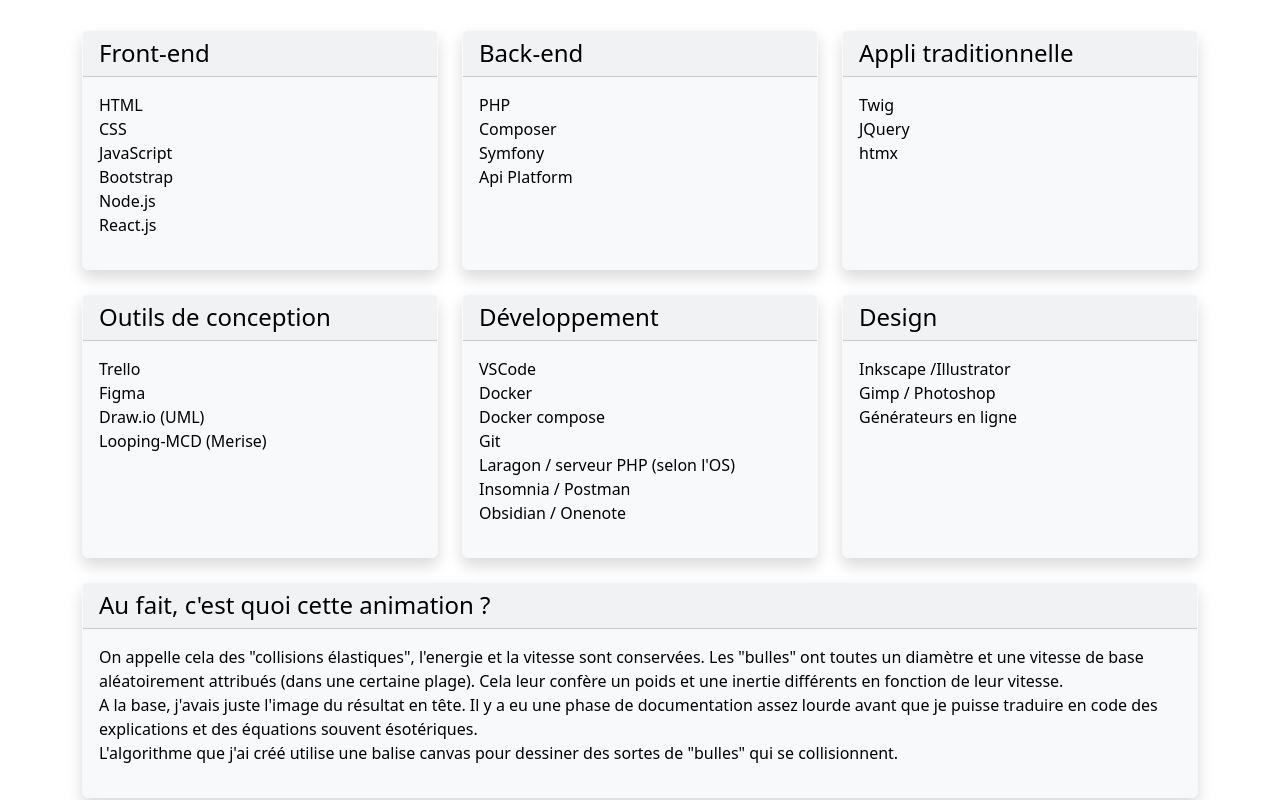
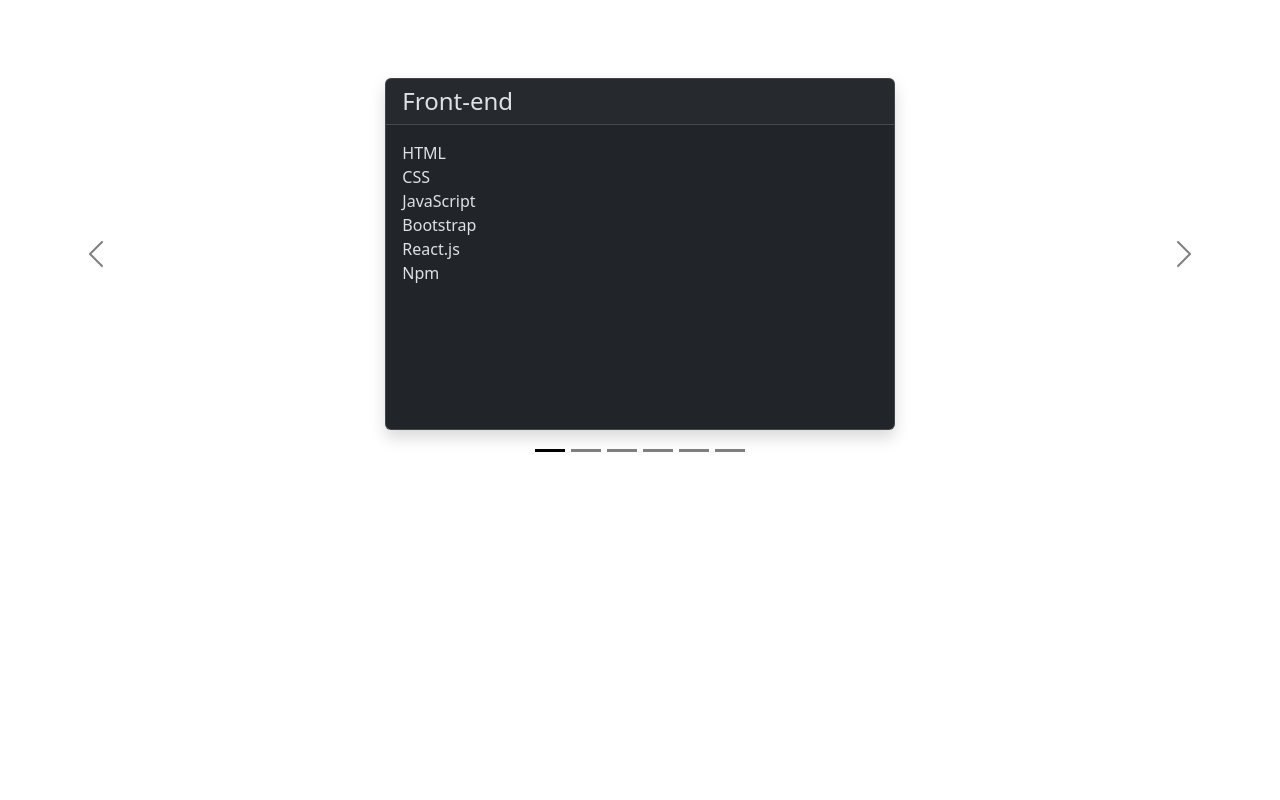
Before and after one commit to samier-fabien/samier_fabien_cv, a React (Vite) app: page /technologies in a window 1280 px wide. Shown: the part 1380-2180 px from the top of the page. Built offline with nearby package versions, Linux system fonts and the light colour scheme.

Commit message:
Nouvel agencement avec un carousel

```diff
--- a/src/components/Card.jsx
+++ /dev/null
@@ -1,21 +0,0 @@
-import React from "react";
-
-export default function Card({
-  headerTitle = "",
-  cardTitle,
-  cardText = "",
-  columnClasses = "col-xs-6 col-sm-6 col-md-6 col-lg-4 col-xl-4 col-xxl-4",
-  theme = "light",
-}) {
-  return (
-    <div className={columnClasses}>
-      <div className={`card border-light shadow h-100 text-bg-${theme} p-0`}>
-        <div className="card-header h4">{headerTitle}</div>
-        {cardTitle ? <h5 className="card-title">{cardTitle}</h5> : ""}
-        <div className="card-body">
-          <p className="card-text">{cardText}</p>
-        </div>
-      </div>
-    </div>
-  );
-}
--- /dev/null
+++ b/src/components/Carousel.jsx
@@ -0,0 +1,65 @@
+import React from "react";
+import CarouselCard from "./CarouselCard";
+
+export default function Carousel({ slides }) {
+  return (
+    <div id="carouselExampleIndicators" className="carousel slide" data-bs-theme="dark">
+      <div className="carousel-indicators">
+        {slides
+          ? slides.map((slide, index) =>
+              index === 0 ? (
+                <button
+                  type="button"
+                  data-bs-target="#carouselExampleIndicators"
+                  data-bs-slide-to="0"
+                  className="active"
+                  aria-current="true"
+                  aria-label="Slide 1"
+                ></button>
+              ) : (
+                <button
+                  type="button"
+                  data-bs-target="#carouselExampleIndicators"
+                  data-bs-slide-to={index}
+                  aria-label={`Slide ${index + 1}`}
+                ></button>
+              )
+            )
+          : ""}
+      </div>
+      <div className="carousel-inner">
+        {slides
+          ? slides.map((slide, index) =>
+              index === 0 ? (
+                <div key={index} className="carousel-item active w-100">
+                  {slide}
+                </div>
+              ) : (
+                <div key={index} className="carousel-item w-100">
+                  {slide}
+                </div>
+              )
+            )
+          : ""}
+      </div>
+      <button
+        className="carousel-control-prev"
+        type="button"
+        data-bs-target="#carouselExampleIndicators"
+        data-bs-slide="prev"
+      >
+        <span className="carousel-control-prev-icon" aria-hidden="true"></span>
+        <span className="visually-hidden">Previous</span>
+      </button>
+      <button
+        className="carousel-control-next"
+        type="button"
+        data-bs-target="#carouselExampleIndicators"
+        data-bs-slide="next"
+      >
+        <span className="carousel-control-next-icon text-dark" aria-hidden="true"></span>
+        <span className="visually-hidden">Next</span>
+      </button>
+    </div>
+  );
+}
--- /dev/null
+++ b/src/components/CarouselCard.jsx
@@ -0,0 +1,23 @@
+import React from "react";
+
+export default function CarouselCard({
+  headerTitle = "",
+  cardTitle,
+  cardText = "",
+  columnClasses = "col-xxl-4 col-xl-5 col-lg-6 col-md-7 col-sm-8 col-xs-9",
+  cardClasses = "",
+}) {
+  return (
+    <div className={`row justify-content-center my-5`} style={{ height: "22rem" }}>
+      <div className={columnClasses}>
+        <div className={`card shadow h-100 ${cardClasses}`}>
+          <div className="card-header h4">{headerTitle}</div>
+          <div className="card-body">
+            {cardTitle ? <h5 className="card-title">{cardTitle}</h5> : ""}
+            <p className="card-text">{cardText}</p>
+          </div>
+        </div>
+      </div>
+    </div>
+  );
+}
--- a/src/routes/Technologies.jsx
+++ b/src/routes/Technologies.jsx
@@ -2,8 +2,8 @@ import React, { useState, useRef, useEffect } from "react";
 import BubblesContainer from "../components/bubbles/BubblesContainer";
 import FooterTransition from "../components/FooterTransition";
 import HeaderTransition from "../components/HeaderTransition";
-import TitleOne from "../components/TitleOne";
-import Card from "../components/Card";
+import CarouselCard from "../components/CarouselCard";
+import Carousel from "../components/Carousel";
 
 export default function Technologies() {
   const divRef = useRef(null);
@@ -30,29 +30,24 @@ export default function Technologies() {
           bubblesColorThreeStop="1"
         />
       </div>
-      <div className="container bg-transparent">
-        <div className="row g-4">
-          <Card
+      <div className="container-fluid bg-transparent vh-100">
+        <div className="row">
+          <Carousel
+            slides={[
+              <CarouselCard
                 headerTitle="Front-end"
                 cardText={
                   <p>
-                HTML
-                <br />
-                CSS
-                <br />
-                JavaScript
-                <br />
-                Bootstrap
-                <br />
-                Node.js
-                <br />
-                React.js
-                <br />
+                    <li className="list-group-item">HTML</li>
+                    <li className="list-group-item">CSS</li>
+                    <li className="list-group-item">JavaScript</li>
+                    <li className="list-group-item">Bootstrap</li>
+                    <li className="list-group-item">React.js</li>
+                    <li className="list-group-item">Npm</li>
                   </p>
                 }
-            theme="light"
-          />
-          <Card
+              />,
+              <CarouselCard
                 headerTitle="Back-end"
                 cardText={
                   <p>
@@ -62,9 +57,8 @@ export default function Technologies() {
                     <li className="list-group-item">Api Platform</li>
                   </p>
                 }
-            theme="light"
-          />
-          <Card
+              />,
+              <CarouselCard
                 headerTitle="Appli traditionnelle"
                 cardText={
                   <p>
@@ -73,9 +67,8 @@ export default function Technologies() {
                     <li className="list-group-item">htmx</li>
                   </p>
                 }
-            theme="light"
-          />
-          <Card
+              />,
+              <CarouselCard
                 headerTitle="Outils de conception"
                 cardText={
                   <p>
@@ -85,9 +78,8 @@ export default function Technologies() {
                     <li className="list-group-item">Looping-MCD (Merise)</li>
                   </p>
                 }
-            theme="light"
-          />
-          <Card
+              />,
+              <CarouselCard
                 headerTitle="Développement"
                 cardText={
                   <p>
@@ -100,9 +92,8 @@ export default function Technologies() {
                     <li className="list-group-item">Obsidian / Onenote</li>
                   </p>
                 }
-            theme="light"
-          />
-          <Card
+              />,
+              <CarouselCard
                 headerTitle="Design"
                 cardText={
                   <p>
@@ -111,29 +102,8 @@ export default function Technologies() {
                     <li className="list-group-item">Générateurs en ligne</li>
                   </p>
                 }
-            theme="light"
-          />
-        </div>
-        <div className="row justify-content-center mt-4">
-          <Card
-            headerTitle="Au fait, c'est quoi cette animation ?"
-            cardText={
-              <p>
-                On appelle cela des "collisions élastiques", l'energie et la vitesse sont
-                conservées. Les "bulles" ont toutes un diamètre et une vitesse de base aléatoirement
-                attribués (dans une certaine plage). Cela leur confère un poids et une inertie
-                différents en fonction de leur vitesse.
-                <br />
-                A la base, j'avais juste l'image du résultat en tête. Il y a eu une phase de
-                documentation assez lourde avant que je puisse traduire en code des explications et
-                des équations souvent ésotériques.
-                <br />
-                L'algorithme que j'ai créé utilise une balise canvas pour dessiner des sortes de
-                "bulles" qui se collisionnent.
-              </p>
-            }
-            columnClasses="col-xs-12 col-sm-12 col-md-12 col-lg-12 col-xl-12 col-xxl-12"
-            theme="light"
+              />,
+            ]}
           />
         </div>
       </div>
```
Lines whose indentation alone changed are shown as unchanged.
